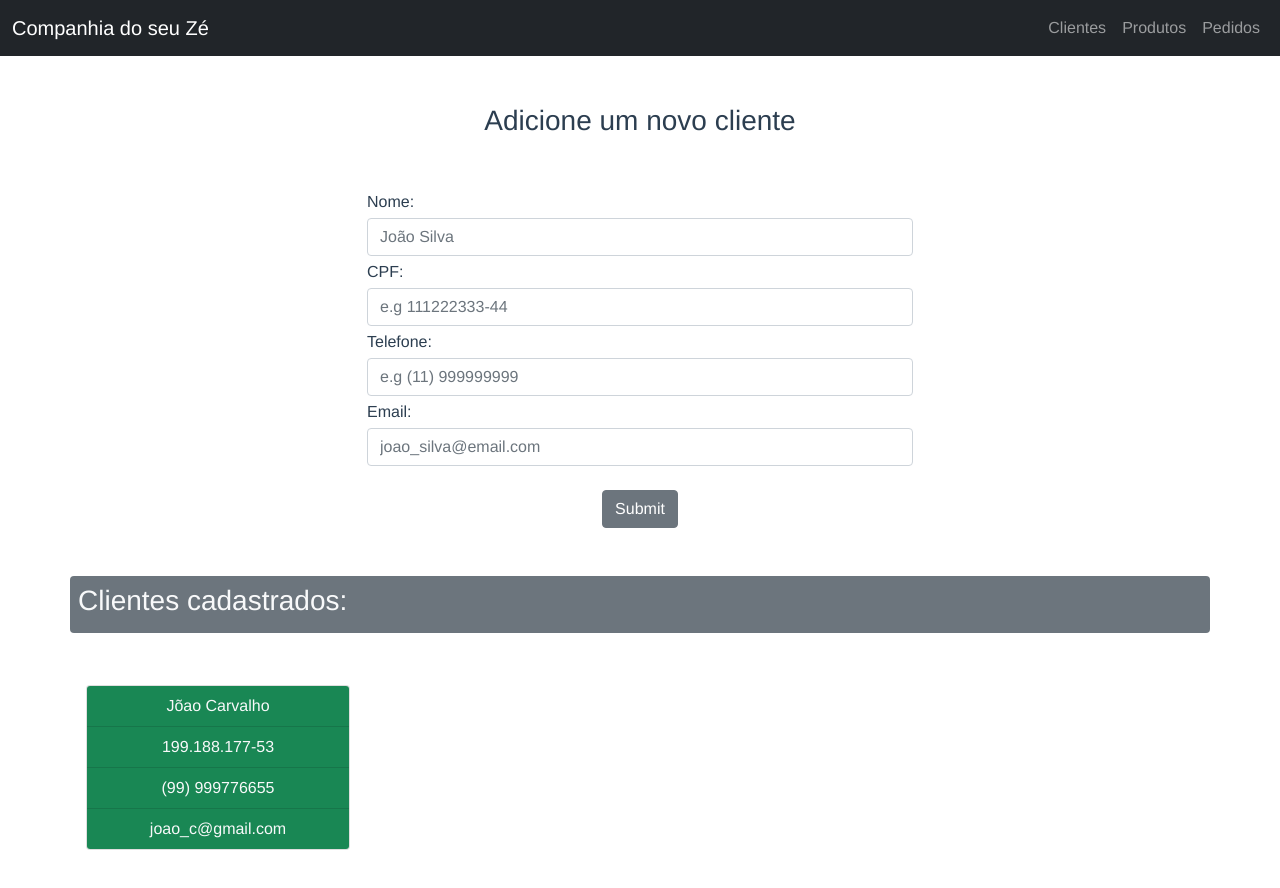
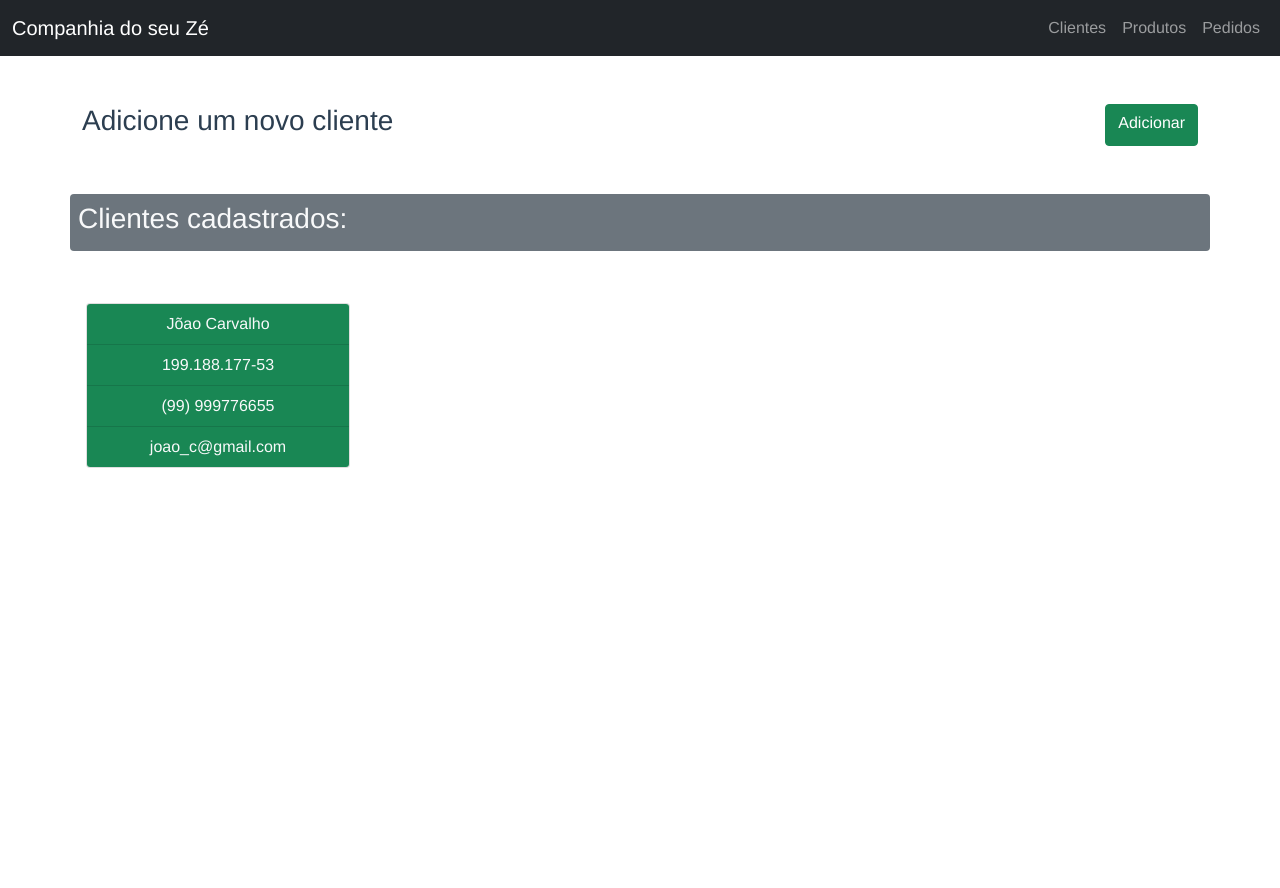
Before and after one commit to Manuel-Antunes/teste-programador-java-pleno, a Vue app in the folder client/: page /clients in a window 1280 px wide. Shown: the top 888 px of the page. After the commit the page ends 800 px from the top, so only its background shows below. Built offline with nearby package versions, Linux system fonts and the light colour scheme; what vue-sweetalert2 would draw is missing.

Commit message:
chore: remove form from main views

```diff
--- a/client/src/views/Clients.vue
+++ b/client/src/views/Clients.vue
@@ -1,8 +1,8 @@
 <template>
-  <div class="text-center mt-5">
+  <div class="text-center mt-5 d-flex justify-content-between container">
     <h3>Adicione um novo cliente</h3>
+    <router-link class="btn btn-success" to="/clients/create">Adicionar</router-link>
   </div>
-  <ClientForm />
   <div class="bg-secondary container mt-5 rounded p-2">
     <h3 class="text-light">Clientes cadastrados:</h3>
   </div>
@@ -10,15 +10,15 @@
 </template>
 
 <script>
-import ClientForm from "../components/Clients/ClientForm.vue"
 import ClientList from "../components/Clients/ClientList.vue"
+import { getUsers } from "../apollo/queries/getUsers"
 
 export default {
     name: "Clients",
     components: {
-      ClientForm,
       ClientList
-    }
+    },
+
 }
 </script>
 
--- a/client/src/views/Products.vue
+++ b/client/src/views/Products.vue
@@ -1,8 +1,8 @@
 <template>
-    <div class="text-center mt-5">
+   <div class="text-center mt-5 d-flex justify-content-between container">
       <h3>Adicione um novo produto</h3>
-    </div>
-    <ProductForm />
+      <router-link class="btn btn-success" to="/products/create">Adicionar</router-link>
+   </div>
     <div class="bg-secondary container mt-5 rounded p-2">
       <h3 class="text-light">Produtos cadastrados:</h3>
     </div>
@@ -10,13 +10,12 @@
 </template>
 
 <script>
-import ProductForm from "../components/Products/ProductForm.vue"
 import ProductList from "../components/Products/ProductList.vue"
+import { getProducts } from "../apollo/queries/getProducts"
 
 export default {
     name: "Products",
     components: {
-      ProductForm,
       ProductList
     }
 }
```
